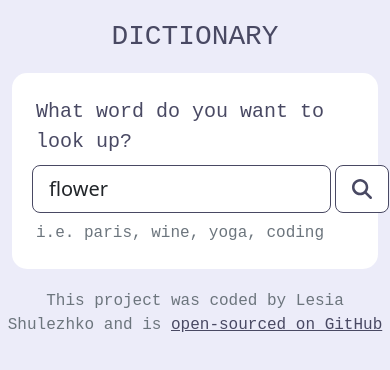
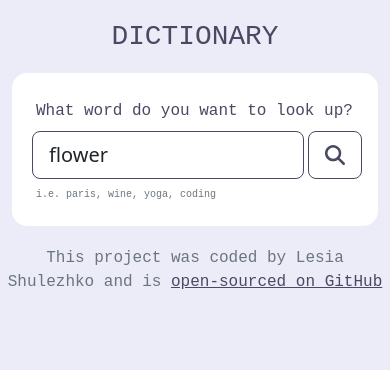
Before and after one commit to LeiaShul/dictionary-app, a React (Create React App) app: page / in a window 390 px wide. Shown: the top 370 px of the page. Built offline with nearby package versions, Linux system fonts and the light colour scheme; no server answers; a web font is replaced by a local one.

Commit message:
responsive columns

```diff
--- a/src/App.css
+++ b/src/App.css
@@ -28,13 +28,10 @@ footer {
   font-family: var(--primary-font);
   font-weight: 500;
   color: var(--dark-color);
-
-
 }
 .example{
   font-family: var(--primary-font);
   font-weight: 100;
-  color: white;
 }
 .header {
   text-transform: uppercase;
@@ -68,3 +65,12 @@ footer {
 .link{
   color: var(--dark-color);
 }
+
+@media(max-width:480px) {
+  .question {
+    font-size: 16px;
+  }
+  .example {
+    font-size: 10px;
+  }
+}
--- a/src/App.js
+++ b/src/App.js
@@ -9,7 +9,7 @@ function App() {
       <div className='container'>
         <Dictionary defaultKeyword="flower"/>
       </div>
-      <footer className="text-center text-muted" >
+      <footer className="text-center text-muted pb-3" >
         This project was coded by Lesia Shulezhko and is <a className="link" href="https://github.com/LeiaShul/dictionary-app" target="_blank" rel="noreferrer">open-sourced on GitHub</a>
       </footer>
     </div>
--- a/src/Dictionary.js
+++ b/src/Dictionary.js
@@ -42,7 +42,7 @@ export default function Dictionary(props) {
                     <form onSubmit={handleSubmit}>
                         <label className="question">What word do you want to look up?</label>
                         <div className="row p-2">
-                            <div className="col-11 p-0">
+                            <div className="col-md-11 col-10 p-0">
                                 <input onChange={handleKeywordChange} defaultValue={props.defaultKeyword} className="form-control form-control-lg" type="search"></input>
                             </div>
                             <div className="col-1 px-1">
--- a/src/Phonetic.js
+++ b/src/Phonetic.js
@@ -6,7 +6,7 @@ export default function Phonetic(props) {
         return (
             <div className="phonetic">
                 <div className="text-muted fs-3 row">
-                    <ReactAudioPlayer src={props.phonetic.audio} controls className="col-5 pb-2" />
+                    <ReactAudioPlayer src={props.phonetic.audio} controls className="col-8 col-md-5 pb-2" />
                     <span className="col p-0">{props.phonetic.text} </span>
                 </div>
 
```
